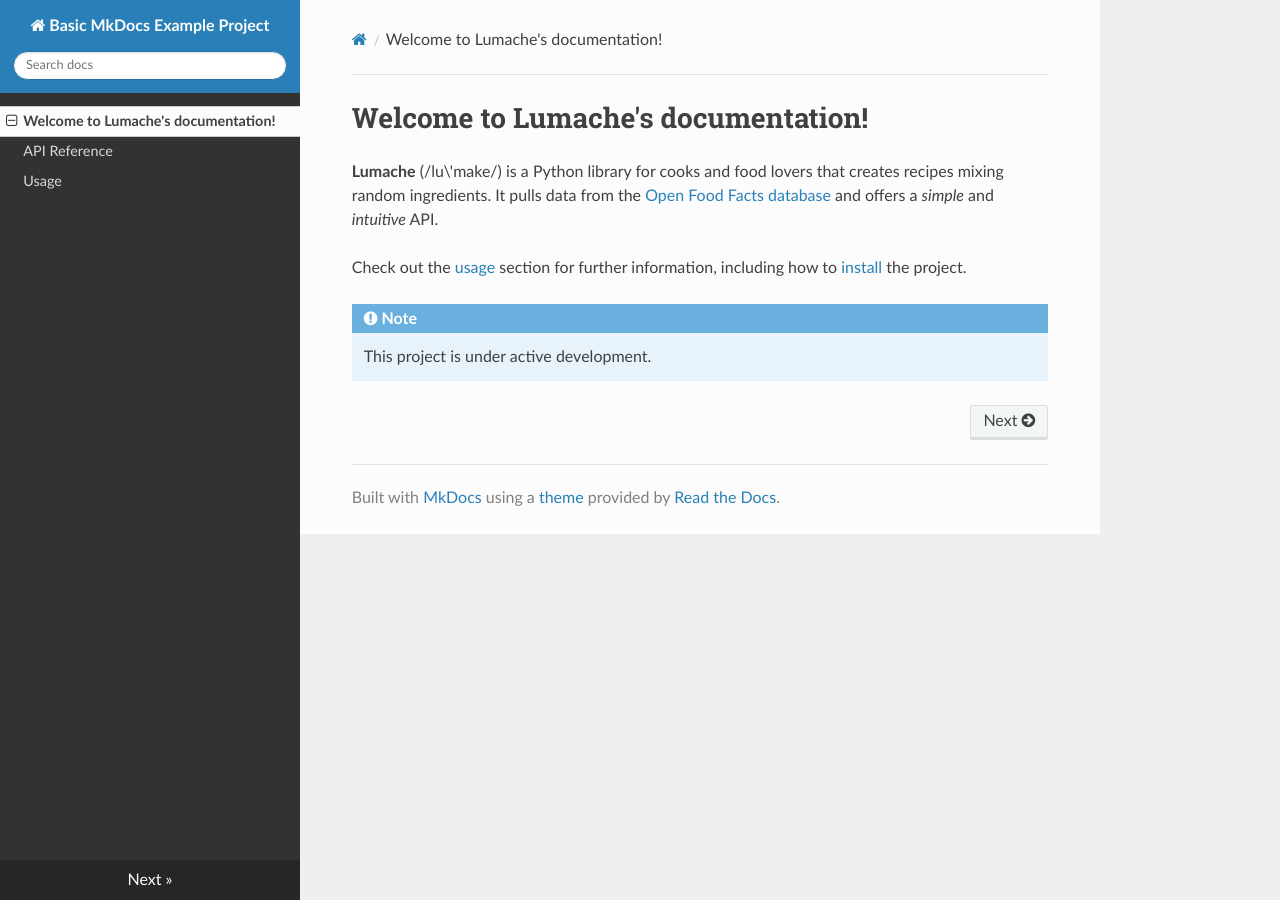
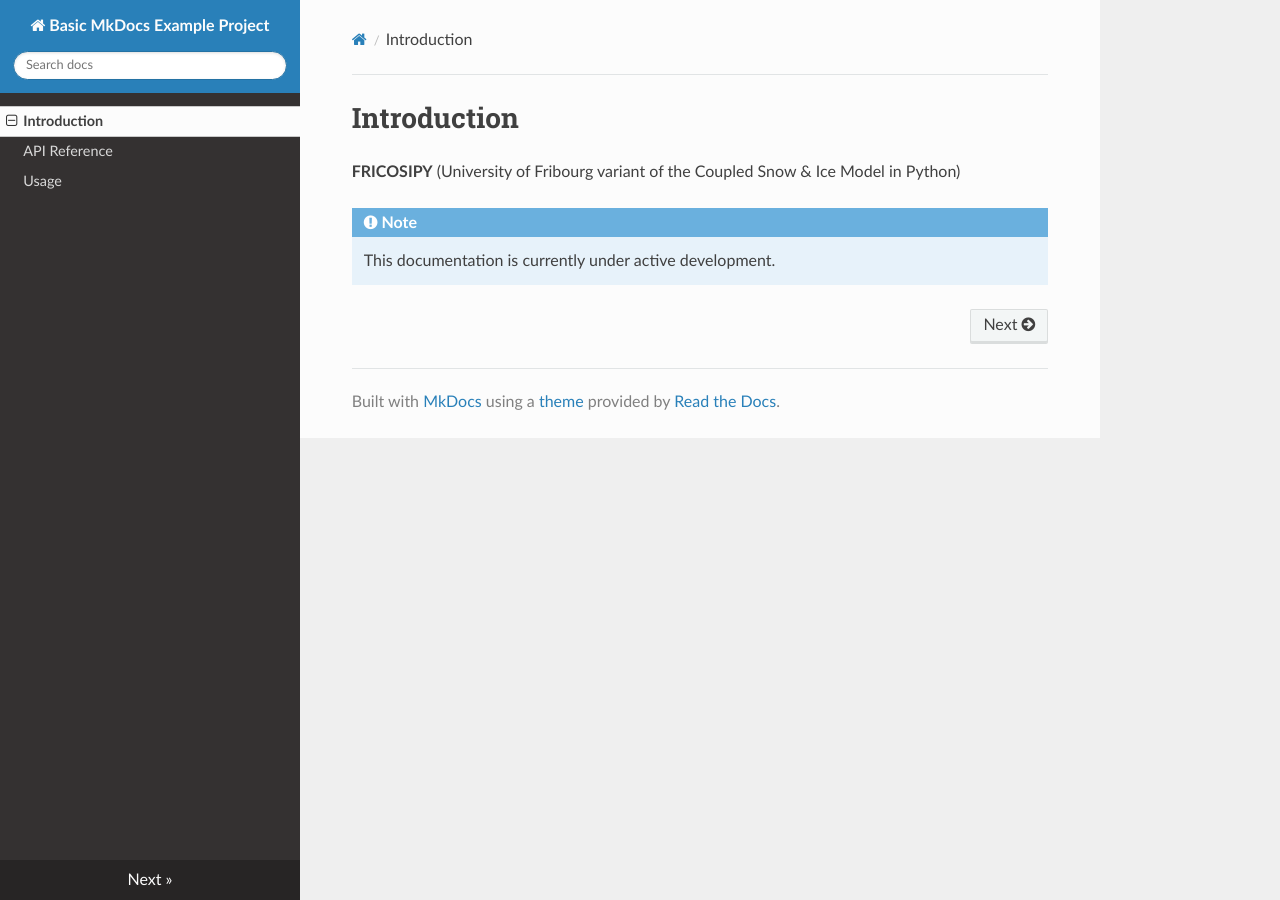
Before and after one commit to MarcusGastaldello/FRICOSIPY, an MkDocs documentation site: the page built from docs/index.md, in a window 1280 px wide. Built offline with MkDocs 1.6.1, drawn with Linux system fonts in a browser that asks for light colours; nearby versions of some CDN libraries.

Commit message:
Revise documentation introduction and project name
Updated project name and description in documentation.

```diff
--- a/docs/index.md
+++ b/docs/index.md
@@ -1,13 +1,9 @@
 
-# Welcome to Lumache's documentation!
+# Introduction
 
-**Lumache** (/lu\'make/) is a Python library for cooks and food lovers
-that creates recipes mixing random ingredients. It pulls data from the
-[Open Food Facts database](https://world.openfoodfacts.org/) and offers
-a *simple* and *intuitive* API.
+**FRICOSIPY** (University of Fribourg variant of the Coupled Snow & Ice Model in Python)
 
-Check out the [usage](usage) section for further information, including how to [install](usage#installation) the project.
 
 !!! note
 
-    This project is under active development.
+    This documentation is currently under active development.
```
